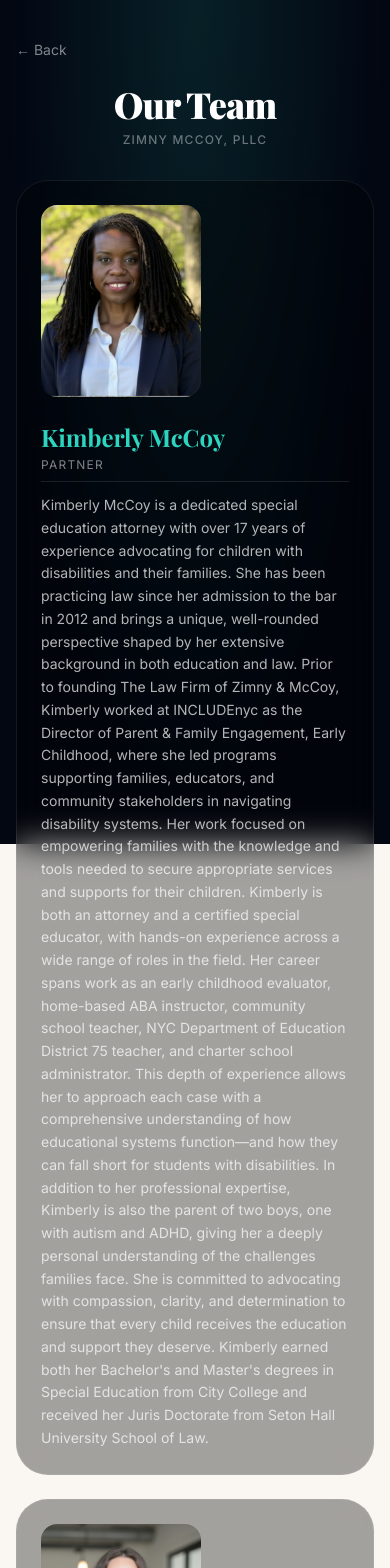
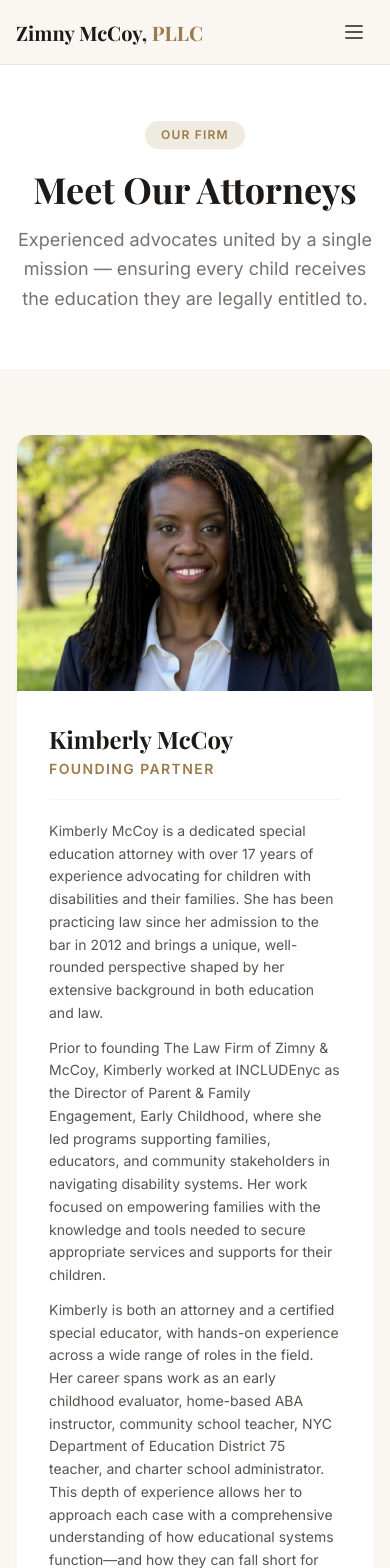
Before and after one commit to webdevs4ever/beauSite, a React (Vite) app: page /#/bios in a window 390 px wide. Shown: the top 1568 px of the page. Built offline with nearby package versions, Linux system fonts and the light colour scheme.

Commit message:
updated UI to light theme and added hero pics

```diff
--- a/src/App.jsx
+++ b/src/App.jsx
@@ -13,13 +13,13 @@ export default function App() {
       {/* Marketing pages — wrapped with Navbar + Footer */}
       <Route element={<Layout />}>
         <Route path="/" element={<Home />} />
+        <Route path="/bios" element={<Bios />} />
       </Route>
 
       {/* Standalone pages — own layout */}
       <Route path="/login" element={<Login />} />
       <Route path="/special-needs" element={<SpecialNeeds />} />
       <Route path="/portal" element={<Portal />} />
-      <Route path="/bios" element={<Bios />} />
       <Route path="*" element={<NotFound />} />
     </Routes>
   )
--- a/src/pages/Bios.jsx
+++ b/src/pages/Bios.jsx
@@ -1,140 +1,104 @@
-import { useNavigate } from 'react-router-dom'
-import { useState, useEffect, useRef } from 'react'
-
-function UploadingBadge() {
-  const [visible, setVisible] = useState(true)
-  const elapsed = useRef(0)
-  const timer = useRef(null)
-
-  useEffect(() => {
-    const tick = () => {
-      setVisible(v => !v)
-      elapsed.current += 1
-      const interval = elapsed.current < 6 ? 10000 : 120000
-      timer.current = setTimeout(tick, interval)
-    }
-    timer.current = setTimeout(tick, 10000)
-    return () => clearTimeout(timer.current)
-  }, [])
-
-  return (
-    <span className={`text-teal-400/60 text-xs tracking-widest transition-opacity duration-700 ${visible ? 'opacity-100' : 'opacity-0'}`}>
-      downloading...
-    </span>
-  )
-}
-
 const PARTNERS = [
   {
     id: 1,
     name: 'Kimberly McCoy',
-    title: 'Partner',
-    bio: `Kimberly McCoy is a dedicated special education attorney with over 17 years of experience advocating for children with disabilities and their families. She has been practicing law since her admission to the bar in 2012 and brings a unique, well-rounded perspective shaped by her extensive background in both education and law.
-
-Prior to founding The Law Firm of Zimny & McCoy, Kimberly worked at INCLUDEnyc as the Director of Parent & Family Engagement, Early Childhood, where she led programs supporting families, educators, and community stakeholders in navigating disability systems. Her work focused on empowering families with the knowledge and tools needed to secure appropriate services and supports for their children.
-
-Kimberly is both an attorney and a certified special educator, with hands-on experience across a wide range of roles in the field. Her career spans work as an early childhood evaluator, home-based ABA instructor, community school teacher, NYC Department of Education District 75 teacher, and charter school administrator. This depth of experience allows her to approach each case with a comprehensive understanding of how educational systems function—and how they can fall short for students with disabilities.
-
-In addition to her professional expertise, Kimberly is also the parent of two boys, one with autism and ADHD, giving her a deeply personal understanding of the challenges families face. She is committed to advocating with compassion, clarity, and determination to ensure that every child receives the education and support they deserve.
-
-Kimberly earned both her Bachelor's and Master's degrees in Special Education from City College and received her Juris Doctorate from Seton Hall University School of Law.`,
+    title: 'Founding Partner',
+    bio: [
+      `Kimberly McCoy is a dedicated special education attorney with over 17 years of experience advocating for children with disabilities and their families. She has been practicing law since her admission to the bar in 2012 and brings a unique, well-rounded perspective shaped by her extensive background in both education and law.`,
+      `Prior to founding The Law Firm of Zimny & McCoy, Kimberly worked at INCLUDEnyc as the Director of Parent & Family Engagement, Early Childhood, where she led programs supporting families, educators, and community stakeholders in navigating disability systems. Her work focused on empowering families with the knowledge and tools needed to secure appropriate services and supports for their children.`,
+      `Kimberly is both an attorney and a certified special educator, with hands-on experience across a wide range of roles in the field. Her career spans work as an early childhood evaluator, home-based ABA instructor, community school teacher, NYC Department of Education District 75 teacher, and charter school administrator. This depth of experience allows her to approach each case with a comprehensive understanding of how educational systems function—and how they can fall short for students with disabilities.`,
+      `In addition to her professional expertise, Kimberly is also the parent of two boys, one with autism and ADHD, giving her a deeply personal understanding of the challenges families face. She is committed to advocating with compassion, clarity, and determination to ensure that every child receives the education and support they deserve.`,
+      `Kimberly earned both her Bachelor's and Master's degrees in Special Education from City College and received her Juris Doctorate from Seton Hall University School of Law.`,
+    ],
     image: '/kim_profile.png',
   },
   {
     id: 2,
     name: 'Wendy Zimny',
-    title: 'Partner',
-    bio: `Wendy has worked in special education for over 17 years. She lives in the Bronx with her son and her one-year-old Newfoundland puppy, Monty. Before co-founding Zimny McCoy, PLLC with her partners, Kimberly McCoy and Lisa Gibertoni, Wendy worked as a special education attorney for the Law Offices of H. Jeffrey Marcus for ten years, where she continues to hold an Of Counsel position.
-
-Before joining the Law Office of H. Jeffrey Marcus, Wendy worked as a Special Education teacher in New York City for nearly 7 years. She was a DOE teacher for 5 years and spent 2 years teaching at a Charter school, both located in central Harlem. Prior to working in education, Wendy worked various public interest/public service jobs, including working for the ACLU, National Lawyers Guild, and East Bay Sanctuary Covenant, and volunteered as an Auxiliary Police Officer in New York City for a year.
-
-Wendy also has two adult children, both of whom graduated from New York City public schools. Wendy's oldest child has Autism and ADHD diagnoses, and had an IEP throughout his education. Wendy has years of experience developing and implementing IEPs as a teacher, and participating in CSE meetings as a parent, in addition to over ten years' experience practicing law in the field of special education.
-
-Wendy graduated from Boston University School of Law, has a masters degree in Criminal Justice from Boston University and a masters degree in Special Education from CUNY City College. She has a BA from the University of Tennessee.`,
+    title: 'Founding Partner',
+    bio: [
+      `Wendy has worked in special education for over 17 years. She lives in the Bronx with her son and her one-year-old Newfoundland puppy, Monty. Before co-founding Zimny McCoy, PLLC with her partners, Kimberly McCoy and Lisa Gibertoni, Wendy worked as a special education attorney for the Law Offices of H. Jeffrey Marcus for ten years, where she continues to hold an Of Counsel position.`,
+      `Before joining the Law Office of H. Jeffrey Marcus, Wendy worked as a Special Education teacher in New York City for nearly 7 years. She was a DOE teacher for 5 years and spent 2 years teaching at a Charter school, both located in central Harlem. Prior to working in education, Wendy worked various public interest/public service jobs, including working for the ACLU, National Lawyers Guild, and East Bay Sanctuary Covenant, and volunteered as an Auxiliary Police Officer in New York City for a year.`,
+      `Wendy also has two adult children, both of whom graduated from New York City public schools. Wendy's oldest child has Autism and ADHD diagnoses, and had an IEP throughout his education. Wendy has years of experience developing and implementing IEPs as a teacher, and participating in CSE meetings as a parent, in addition to over ten years' experience practicing law in the field of special education.`,
+      `Wendy graduated from Boston University School of Law, has a masters degree in Criminal Justice from Boston University and a masters degree in Special Education from CUNY City College. She has a BA from the University of Tennessee.`,
+    ],
     image: '/wendy_profile.jpeg',
   },
   {
     id: 3,
     name: 'Lisa Gibertoni',
     title: 'Partner',
-    bio: `Lisa has been practicing special education law since 2012, exclusively since 2016. She has represented parents through all phases of the litigation process, up through and including federal court appeals where necessary, against school districts large and small throughout NY State. Lisa enjoys providing counsel and reassurance to parents who may be new to the legal aspects of their child's special education needs and the specific rights that they can enforce against their school districts.
-
-Lisa often says that law and education have been her two passions her whole life, but what she really enjoys is supporting people through difficult times and helping them achieve their goals. Before focusing exclusively on special education law, Lisa practiced family law both privately and as a member of the Erie County Bar Association's Aid to Indigent Prisoners Society, Inc. (more commonly known as the Assigned Counsel Program). Between college and law school, she taught SAT, LSAT, and GRE preparation courses for a well-known company and worked as a paralegal in a Connecticut law firm representing plaintiffs in asbestos injury and other toxic tort cases.
-
-Lisa is originally from Connecticut but moved to Buffalo in 2004, where she continues to live, eat wings, and root for the Bills with her husband and daughter.
-
-Lisa earned her Bachelor's from Vassar College and received her Juris Doctorate from University of Buffalo School of Law.`,
+    bio: [
+      `Lisa has been practicing special education law since 2012, exclusively since 2016. She has represented parents through all phases of the litigation process, up through and including federal court appeals where necessary, against school districts large and small throughout NY State. Lisa enjoys providing counsel and reassurance to parents who may be new to the legal aspects of their child's special education needs and the specific rights that they can enforce against their school districts.`,
+      `Lisa often says that law and education have been her two passions her whole life, but what she really enjoys is supporting people through difficult times and helping them achieve their goals. Before focusing exclusively on special education law, Lisa practiced family law both privately and as a member of the Erie County Bar Association's Aid to Indigent Prisoners Society, Inc. (more commonly known as the Assigned Counsel Program). Between college and law school, she taught SAT, LSAT, and GRE preparation courses for a well-known company and worked as a paralegal in a Connecticut law firm representing plaintiffs in asbestos injury and other toxic tort cases.`,
+      `Lisa is originally from Connecticut but moved to Buffalo in 2004, where she continues to live, eat wings, and root for the Bills with her husband and daughter.`,
+      `Lisa earned her Bachelor's from Vassar College and received her Juris Doctorate from University of Buffalo School of Law.`,
+    ],
     image: null,
   },
 ]
 
 export default function Bios() {
-  const navigate = useNavigate()
+  return (
+    <div className="bg-brand-cream min-h-screen">
 
-  return (
-    <div className="min-h-screen relative flex flex-col items-center px-4 py-10">
-      {/* Background */}
-      <div className="fixed inset-0 bg-gray-950 z-0" />
-      <div className="fixed inset-0 z-0 pointer-events-none"
-        style={{ background: 'radial-gradient(ellipse at 50% 0%, rgba(45,212,191,0.12) 0%, transparent 70%)' }}
-      />
+      {/* Page header */}
+      <section className="bg-white border-b border-stone-100 py-14 px-4 sm:px-6 text-center">
+        <span className="inline-block bg-brand-warm text-brand-bronze text-xs font-semibold uppercase tracking-widest px-4 py-1.5 rounded-full mb-5">
+          Our Firm
+        </span>
+        <h1 className="font-display text-4xl sm:text-5xl font-bold text-stone-900 mb-4">
+          Meet Our Attorneys
+        </h1>
+        <p className="text-stone-500 text-lg max-w-xl mx-auto leading-relaxed">
+          Experienced advocates united by a single mission — ensuring every child receives
+          the education they are legally entitled to.
+        </p>
+      </section>
 
-      {/* Content */}
-      <div className="relative z-10 w-full max-w-2xl flex flex-col gap-6">
+      {/* Bio cards */}
+      <section className="max-w-4xl mx-auto px-4 sm:px-6 py-16 flex flex-col gap-10">
+        {PARTNERS.map((partner) => (
+          <div key={partner.id} className="card-light overflow-hidden">
+            <div className="flex flex-col sm:flex-row">
 
-        {/* Back button */}
-        <button
-          onClick={() => navigate('/')}
-          className="self-start text-white/50 hover:text-brand-teal text-sm transition-colors"
-        >
-          ← Back
-        </button>
-
-        {/* Header */}
-        <header className="text-center mb-2">
-          <h1 className="font-display text-4xl font-black text-white tracking-tight">
-            Our Team
-          </h1>
-          <p className="text-white/40 mt-2 text-xs font-medium tracking-widest uppercase">
-            Zimny McCoy, PLLC
-          </p>
-        </header>
-
-        {/* Bio Cards */}
-        {PARTNERS.map((partner) => (
-          <div key={partner.id} className="glass-dark rounded-[2rem] p-6 flex flex-col sm:flex-row gap-6">
-            {/* Hero Image */}
-            <div className="flex-shrink-0">
+              {/* Photo */}
+              <div className="sm:w-56 flex-shrink-0">
                 {partner.image ? (
                   <img
                     src={partner.image}
                     alt={partner.name}
-                  className="w-40 h-48 object-cover rounded-2xl"
+                    className="w-full h-64 sm:h-full object-cover object-top"
                   />
                 ) : (
-                <div className="w-40 h-48 rounded-2xl bg-teal-950 border border-teal-800/40 flex flex-col items-center justify-center gap-3">
-                  <span className="font-display text-4xl font-black text-teal-400 tracking-tight">
+                  <div className="w-full h-64 sm:h-full bg-brand-warm flex items-center justify-center">
+                    <span className="font-display text-5xl font-bold text-brand-bronze">
                       {partner.name.split(' ').map(n => n[0]).join('')}
                     </span>
-                  <UploadingBadge />
                   </div>
                 )}
               </div>
 
               {/* Text */}
-            <div className="flex flex-col justify-center gap-2">
-              <div>
-                <h2 className="font-display text-2xl text-teal-400">{partner.name}</h2>
-                <p className="text-white/50 text-xs uppercase tracking-widest mt-1">{partner.title}</p>
+              <div className="flex-1 p-8 flex flex-col gap-5">
+                <div className="border-b border-stone-100 pb-5">
+                  <h2 className="font-display text-2xl font-bold text-stone-900">{partner.name}</h2>
+                  <p className="text-brand-bronze text-sm font-semibold uppercase tracking-widest mt-1">
+                    {partner.title}
+                  </p>
                 </div>
-              <div className="border-t border-white/10 pt-3">
-                <p className="text-white/70 text-sm leading-relaxed">{partner.bio}</p>
+                <div className="flex flex-col gap-3">
+                  {partner.bio.map((para, i) => (
+                    <p key={i} className="text-stone-600 text-sm leading-relaxed">{para}</p>
+                  ))}
                 </div>
+              </div>
+
             </div>
           </div>
         ))}
+      </section>
 
-      </div>
     </div>
   )
 }
--- a/src/pages/Home.jsx
+++ b/src/pages/Home.jsx
@@ -1,4 +1,5 @@
-import { Link } from 'react-router-dom'
+import { useEffect } from 'react'
+import { Link, useLocation } from 'react-router-dom'
 
 // ── Why Choose Us data ────────────────────────────────────────────────────────
 const REASONS = [
@@ -45,23 +46,34 @@ const STATS = [
 ]
 
 export default function Home() {
+  const location = useLocation()
+
+  useEffect(() => {
+    const target = location.state?.scrollTo
+    if (target) {
+      setTimeout(() => {
+        document.querySelector(target)?.scrollIntoView({ behavior: 'smooth' })
+      }, 100)
+    }
+  }, [location.state])
+
   return (
     <>
       {/* ── Hero ─────────────────────────────────────────────────────────────── */}
       <section className="bg-stone-900 min-h-[88vh] flex items-stretch">
         {/* Left panel — firm description */}
-        <div className="flex-1 flex flex-col justify-center px-8 sm:px-12 lg:px-20 py-20">
-          <p className="text-brand-bronze-light text-sm font-semibold uppercase tracking-widest mb-5">
+        <div className="flex-1 lg:w-1/2 flex flex-col justify-center px-8 sm:px-12 lg:px-20 py-20 bg-brand-warm">
+          <p className="text-brand-bronze text-sm font-semibold uppercase tracking-widest mb-5">
             Special Education Attorneys · New York City
           </p>
-          <h1 className="font-display text-4xl sm:text-5xl lg:text-[3.25rem] font-bold text-white leading-tight mb-6">
+          <h1 className="font-display text-4xl sm:text-5xl lg:text-[3.25rem] font-bold text-stone-900 leading-tight mb-6">
             Advocating for Families with Special Education Needs
           </h1>
-          <p className="text-stone-300 text-base sm:text-lg leading-relaxed mb-4 max-w-lg">
+          <p className="text-stone-600 text-base sm:text-lg leading-relaxed mb-4 max-w-lg">
             Zimny McCoy, PLLC is a New York City law firm exclusively dedicated to special education law.
             We represent families navigating IEPs, 504 plans, due process hearings, and federal court proceedings.
           </p>
-          <p className="text-stone-400 text-sm leading-relaxed mb-10 max-w-lg">
+          <p className="text-stone-500 text-sm leading-relaxed mb-10 max-w-lg">
             Our attorneys have helped thousands of NYC families secure the services, placements, and
             compensatory education their children are legally entitled to.
           </p>
@@ -74,7 +86,7 @@ export default function Home() {
             </Link>
             <a
               href="#about"
-              className="border border-white/30 hover:border-white text-white font-semibold px-8 py-4 rounded-xl text-center transition-colors"
+              className="border border-brand-bronze text-brand-bronze hover:bg-brand-bronze hover:text-white font-semibold px-8 py-4 rounded-xl text-center transition-colors"
             >
               Learn More
             </a>
@@ -82,7 +94,7 @@ export default function Home() {
         </div>
 
         {/* Right panel — attorney photo */}
-        <div className="hidden lg:block w-[42%] relative overflow-hidden">
+        <div className="hidden lg:flex lg:w-1/2 relative overflow-hidden">
           <img
             src="/kim_profile.png"
             alt="Kimberly McCoy, Attorney"
@@ -100,7 +112,7 @@ export default function Home() {
       <section id="services" className="bg-white py-20 px-4 sm:px-6">
         <div className="max-w-6xl mx-auto">
           <p className="text-brand-bronze text-sm font-semibold uppercase tracking-widest mb-3 text-center">
-            Why Families Choose Us
+            Why Families Choose Zimny McCoy
           </p>
           <h2 className="font-display text-3xl sm:text-4xl font-bold text-stone-900 text-center mb-14">
             Experience You Can Trust
@@ -131,42 +143,52 @@ export default function Home() {
         </div>
       </section>
 
-      {/* ── About Us ─────────────────────────────────────────────────────────── */}
-      <section id="about" className="bg-brand-warm py-20 px-4 sm:px-6">
-        <div className="max-w-6xl mx-auto grid grid-cols-1 lg:grid-cols-2 gap-14 items-center">
-          <div>
-            <p className="text-brand-bronze text-sm font-semibold uppercase tracking-widest mb-3">
-              About Our Firm
-            </p>
-            <h2 className="font-display text-3xl sm:text-4xl font-bold text-stone-900 mb-6">
-              Fighting for Every Child's Right to Education
-            </h2>
-            <div className="flex flex-col gap-4 text-stone-600 text-base leading-relaxed">
-              <p>
-                Zimny McCoy, PLLC is a New York City law firm exclusively dedicated to special education law.
-                Founded by attorneys with a deep commitment to disability rights, our firm represents families
-                navigating the complexities of the Individuals with Disabilities Education Act (IDEA),
-                Section 504, and the Americans with Disabilities Act.
-              </p>
-              <p>
-                We represent parents at IEP meetings, due process hearings, and in federal court proceedings.
-                Our attorneys have successfully obtained compensatory education, appropriate placements,
-                and meaningful services for hundreds of children across New York City's five boroughs.
-              </p>
-              <p>
-                Whether you are just beginning to understand your child's rights or you are in the middle
-                of a dispute with your school district, we are here to guide and advocate for your family.
-              </p>
-            </div>
+      {/* ── About Our Firm ───────────────────────────────────────────────────── */}
+      <section id="about" className="bg-white py-20 px-4 sm:px-6">
+        <div className="max-w-4xl mx-auto text-center">
+
+          {/* Pill tag */}
+          <span className="inline-block bg-brand-warm text-brand-bronze text-xs font-semibold uppercase tracking-widest px-4 py-1.5 rounded-full mb-6">
+            Our Firm
+          </span>
+
+          <h2 className="font-display text-4xl sm:text-5xl font-bold text-stone-900 mb-6">
+            Your Special Education Experts
+          </h2>
+          <p className="text-stone-500 text-lg leading-relaxed max-w-2xl mx-auto mb-16">
+            Our attorneys share one mission: helping your child succeed. Our leadership guides a
+            broader team of professionals supporting families like yours.
+          </p>
+
+          {/* Circular profiles */}
+          <div className="flex flex-col sm:flex-row justify-center gap-14 mb-14">
+            {[
+              { src: '/kim_profile.png',    name: 'Kimberly McCoy', title: 'Founding Partner' },
+              { src: '/wendy_profile.jpeg', name: 'Wendy Zimny',    title: 'Founding Partner' },
+            ].map(({ src, name, title }) => (
+              <div key={name} className="flex flex-col items-center gap-4">
+                <div className="w-52 h-52 rounded-full overflow-hidden border-4 border-brand-warm shadow-md">
+                  <img
+                    src={src}
+                    alt={name}
+                    className="w-full h-full object-cover object-top"
+                  />
+                </div>
+                <div>
+                  <p className="font-bold text-stone-900 text-lg">{name}</p>
+                  <p className="text-stone-500 text-sm mt-0.5">{title}</p>
+                </div>
+              </div>
+            ))}
           </div>
-          <div className="relative rounded-3xl overflow-hidden shadow-xl aspect-[4/3]">
-            <img
-              src="https://images.unsplash.com/photo-1571019613454-1cb2f99b2d8b?w=800&q=80"
-              alt="Attorney consulting with a family"
-              className="w-full h-full object-cover"
-            />
-            <div className="absolute inset-0 bg-brand-bronze/10" />
-          </div>
+
+          {/* CTA */}
+          <Link
+            to="/bios"
+            className="inline-block bg-stone-900 hover:bg-stone-700 text-white font-semibold px-10 py-4 rounded-xl transition-colors"
+          >
+            Meet Our Team
+          </Link>
         </div>
       </section>
 
```
Also changed, not shown: src/components/Navbar.jsx (+31 -19 lines), src/pages/Login.jsx (+60 -60 lines), 5 other files (tests, documents, lock files or other folders). Lines whose indentation alone changed are shown as unchanged.
